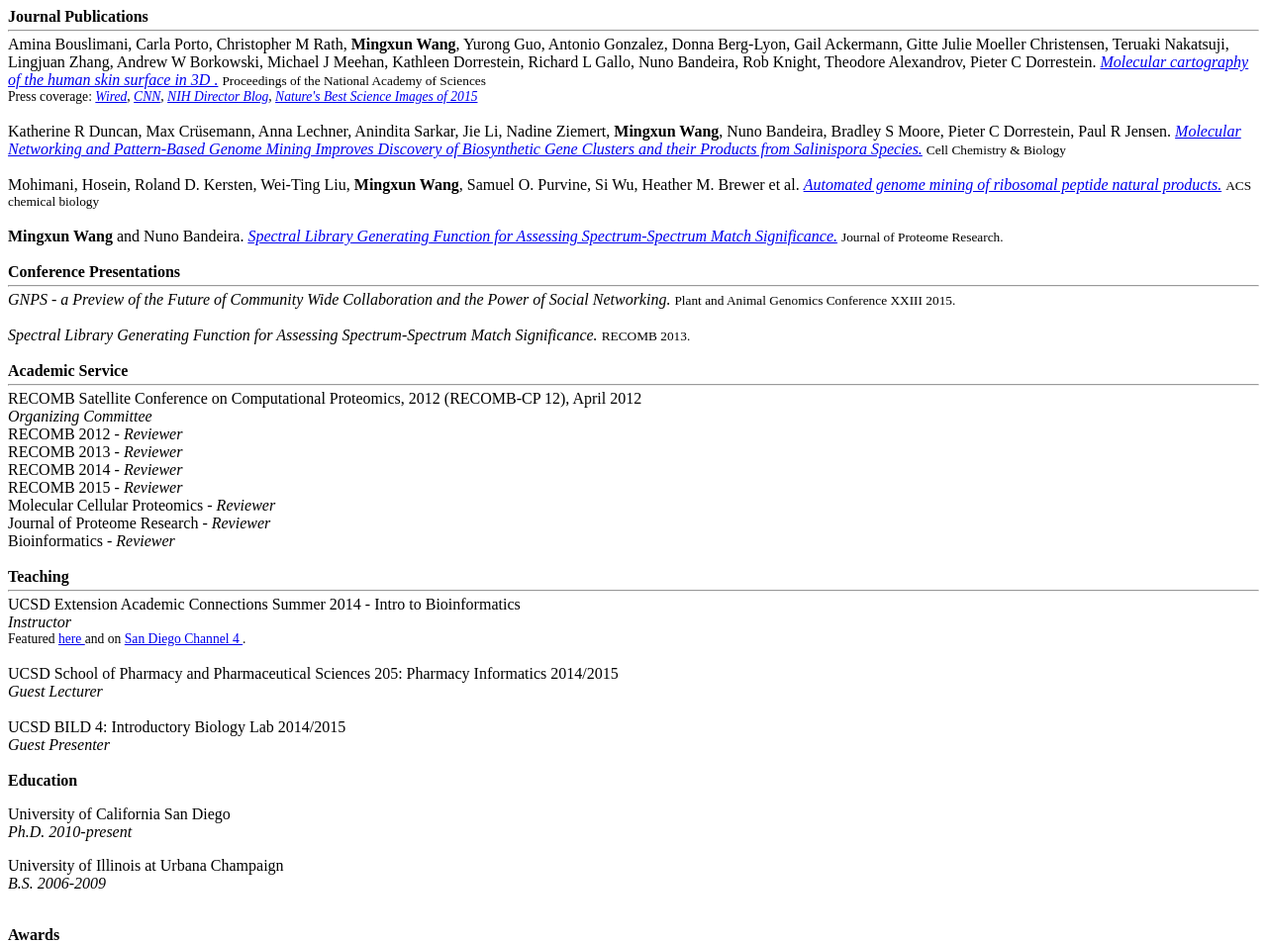
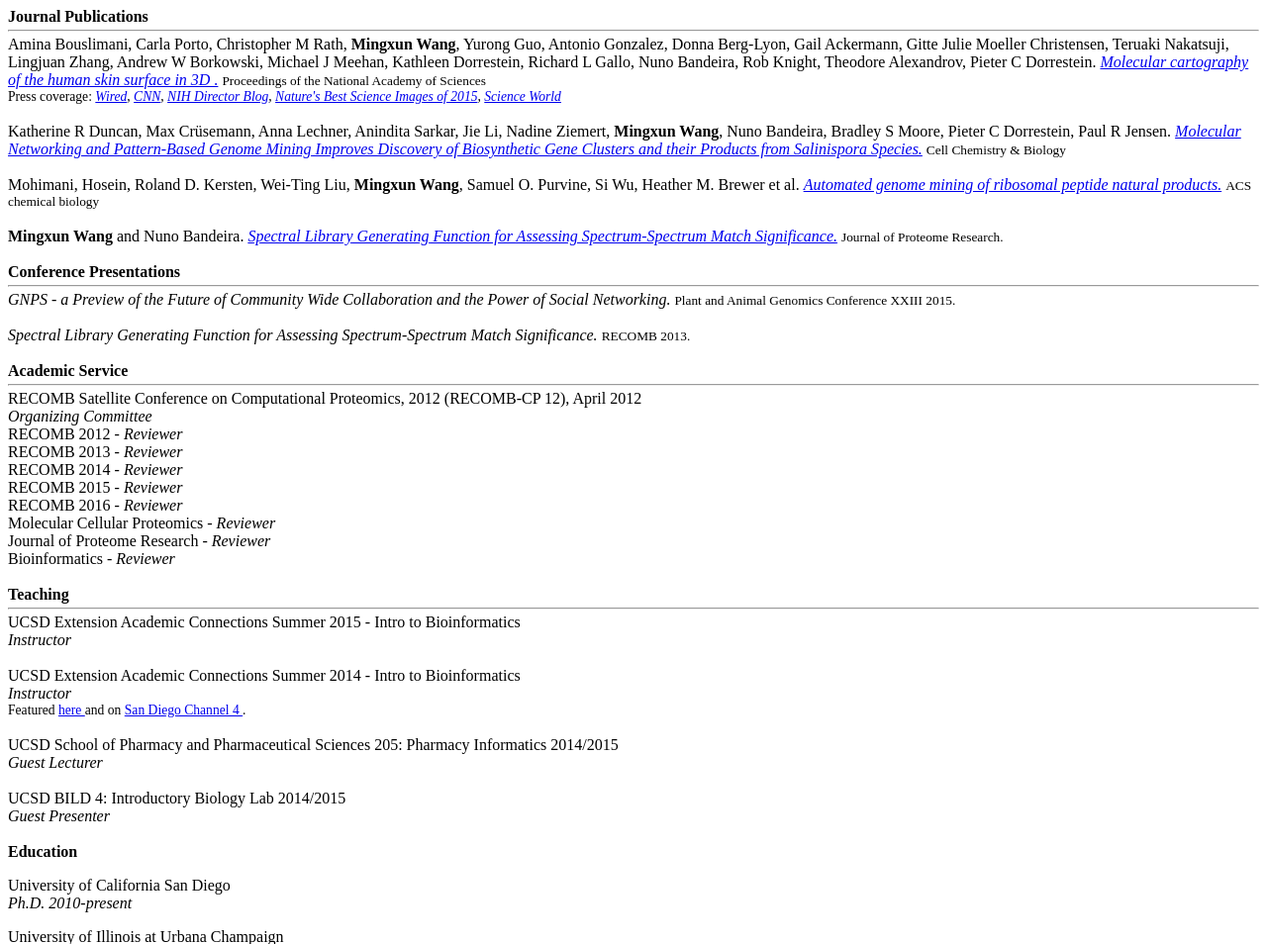
Before and after one commit to mwang87/mingwangwebsite, a Sinatra app: page /academic in a window 1280 px wide. Shown: the top 954 px of the page at 99% size. Run offline with Sinatra, Linux system fonts and the light colour scheme; some libraries are stand-ins or nearby versions.

Commit message:
adding more academics update

```diff
--- a/views/academic.erb
+++ b/views/academic.erb
@@ -5,7 +5,7 @@
 
 Amina Bouslimani, Carla Porto, Christopher M Rath, <strong>Mingxun Wang</strong>, Yurong Guo, Antonio Gonzalez, Donna Berg-Lyon, Gail Ackermann, Gitte Julie Moeller Christensen, Teruaki Nakatsuji, Lingjuan Zhang, Andrew W Borkowski, Michael J Meehan, Kathleen Dorrestein, Richard L Gallo, Nuno Bandeira, Rob Knight, Theodore Alexandrov, Pieter C Dorrestein. <i><a href="http://www.pnas.org/content/early/2015/03/26/1424409112?tab=related">Molecular cartography of the human skin surface in 3D .</a></i> <small> Proceedings of the National Academy of Sciences</small>
 <br>
-<small style="font-size: 85%;">Press coverage: <i><a href="http://www.wired.com/2015/03/body-maps-expose-chemical-residue-coats-skin/">Wired</a></i>, <i><a href="http://www.cnn.com/2015/04/09/health/3d-map-human-skin-bacteria-chemicals/index.html">CNN</a></i>, <i><a href="http://directorsblog.nih.gov/2015/04/09/of-microbes-molecules-and-maps/">NIH Director Blog</a></i>,  <i><a href="http://www.nature.com/news/365-days-the-best-science-images-of-2015-1.19017">Nature's Best Science Images of 2015</a></i></small>
+<small style="font-size: 85%;">Press coverage: <i><a href="http://www.wired.com/2015/03/body-maps-expose-chemical-residue-coats-skin/">Wired</a></i>, <i><a href="http://www.cnn.com/2015/04/09/health/3d-map-human-skin-bacteria-chemicals/index.html">CNN</a></i>, <i><a href="http://directorsblog.nih.gov/2015/04/09/of-microbes-molecules-and-maps/">NIH Director Blog</a></i>,  <i><a href="http://www.nature.com/news/365-days-the-best-science-images-of-2015-1.19017">Nature's Best Science Images of 2015</a></i>, <i><a href="http://browndigital.bpc.com/publication/?i=265632&p=18#{"page":18,"issue_id":265632}">Science World</a></i> </small>
 <br>
 <br>
 Katherine R Duncan, Max Crüsemann, Anna Lechner, Anindita Sarkar, Jie Li, Nadine Ziemert, <strong>Mingxun Wang</strong>, Nuno Bandeira, Bradley S Moore, Pieter C Dorrestein, Paul R Jensen. <i><a href="http://www.sciencedirect.com/science/article/pii/S1074552115001039">Molecular Networking and Pattern-Based Genome Mining Improves Discovery of Biosynthetic Gene Clusters and their Products from Salinispora Species.</a></i> <small> Cell Chemistry & Biology</small>
@@ -53,6 +53,8 @@ RECOMB 2014 - <i>Reviewer</i>
 <br>
 RECOMB 2015 - <i>Reviewer</i>
 <br>
+RECOMB 2016 - <i>Reviewer</i>
+<br>
 Molecular Cellular Proteomics - <i>Reviewer</i>
 <br>
 Journal of Proteome Research - <i>Reviewer</i>
@@ -66,6 +68,12 @@ Bioinformatics - <i>Reviewer</i>
 <hr style="
     margin: 4px 0;
 ">
+
+UCSD Extension Academic Connections Summer 2015 - Intro to Bioinformatics
+<br>
+<i>Instructor</i>
+<br>
+<br>
 
 UCSD Extension Academic Connections Summer 2014 - Intro to Bioinformatics
 <br>
```
